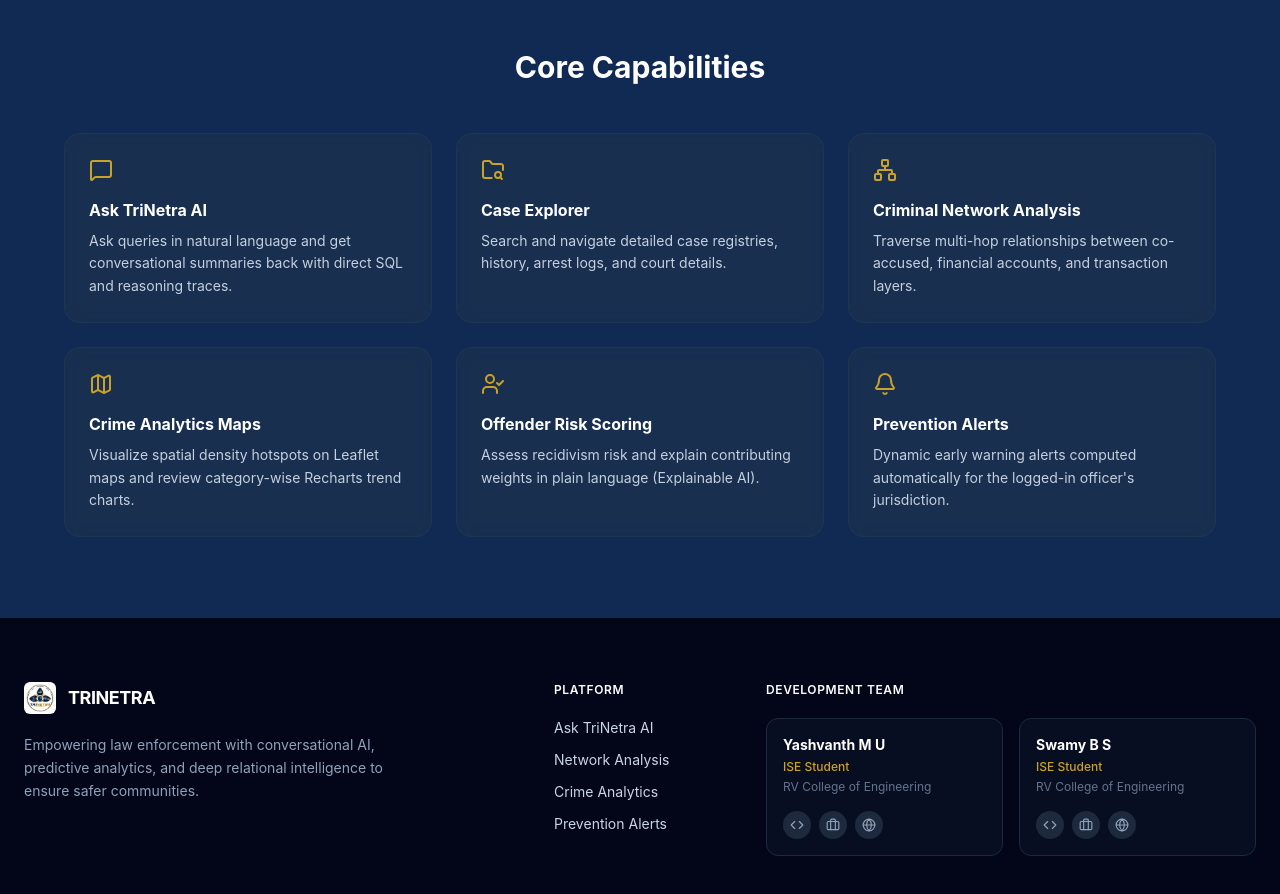
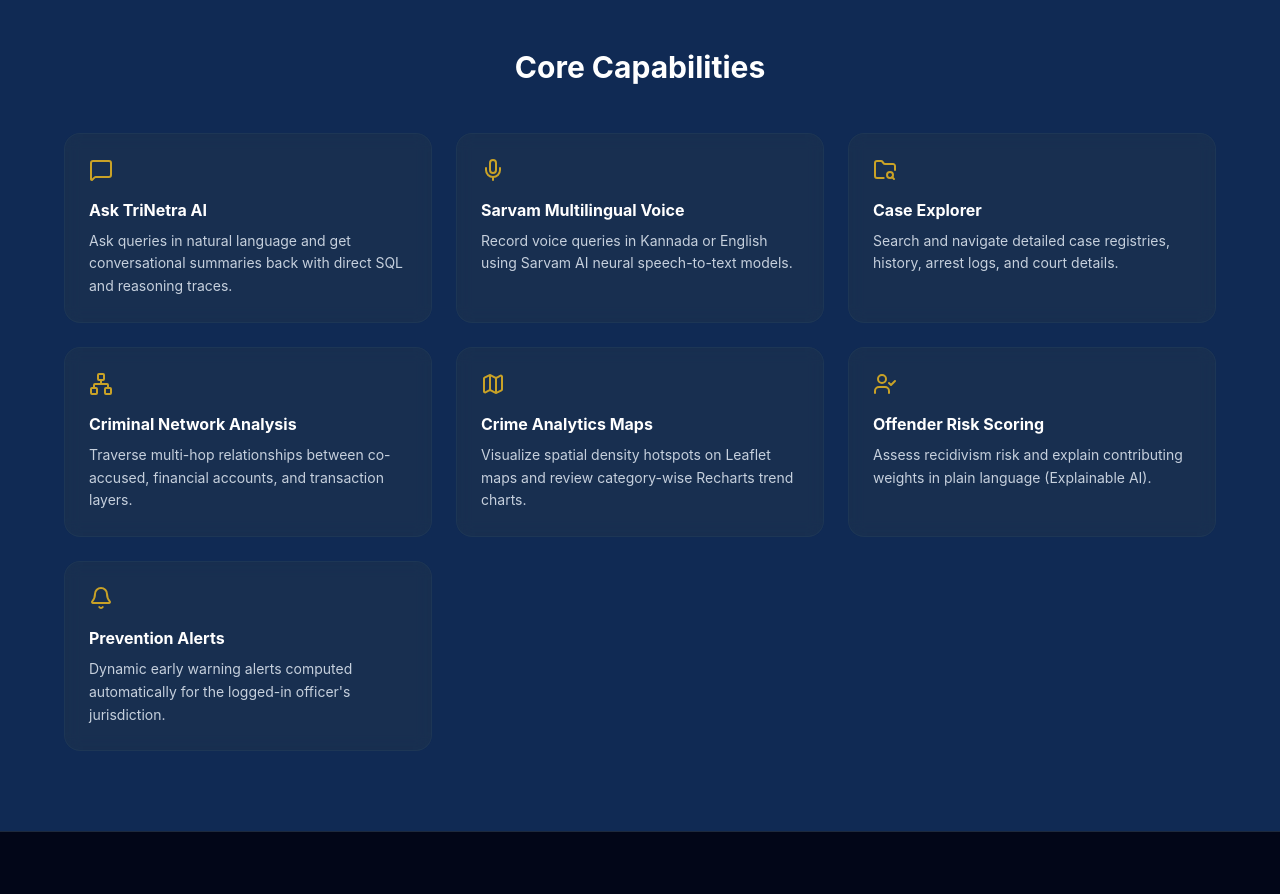
Before and after one commit to Yashvanth-7353/TriNetra, a React (Vite) app in the folder TriNetra/trinetra-client/: page / in a window 1280 px wide. Shown: the part 2000-2894 px from the top of the page. Built offline with nearby package versions, Linux system fonts and the light colour scheme.

Commit message:
updated documentation

```diff
--- a/TriNetra/trinetra-client/src/pages/LandingPage.tsx
+++ b/TriNetra/trinetra-client/src/pages/LandingPage.tsx
@@ -6,6 +6,7 @@ import {
   Map,
   UserCheck,
   Bell,
+  Mic,
   ChevronRight,
   Lock,
   MessageSquare,
@@ -158,6 +159,7 @@ export default function LandingPage() {
             <div className="grid grid-cols-1 md:grid-cols-2 lg:grid-cols-3 gap-6">
               {[
                 { title: "Ask TriNetra AI", icon: MessageSquare, desc: "Ask queries in natural language and get conversational summaries back with direct SQL and reasoning traces." },
+                { title: "Sarvam Multilingual Voice", icon: Mic, desc: "Record voice queries in Kannada or English using Sarvam AI neural speech-to-text models." },
                 { title: "Case Explorer", icon: FolderSearch, desc: "Search and navigate detailed case registries, history, arrest logs, and court details." },
                 { title: "Criminal Network Analysis", icon: Network, desc: "Traverse multi-hop relationships between co-accused, financial accounts, and transaction layers." },
                 { title: "Crime Analytics Maps", icon: Map, desc: "Visualize spatial density hotspots on Leaflet maps and review category-wise Recharts trend charts." },
```
Also changed, not shown: 2 other files (tests, documents, lock files or other folders).
